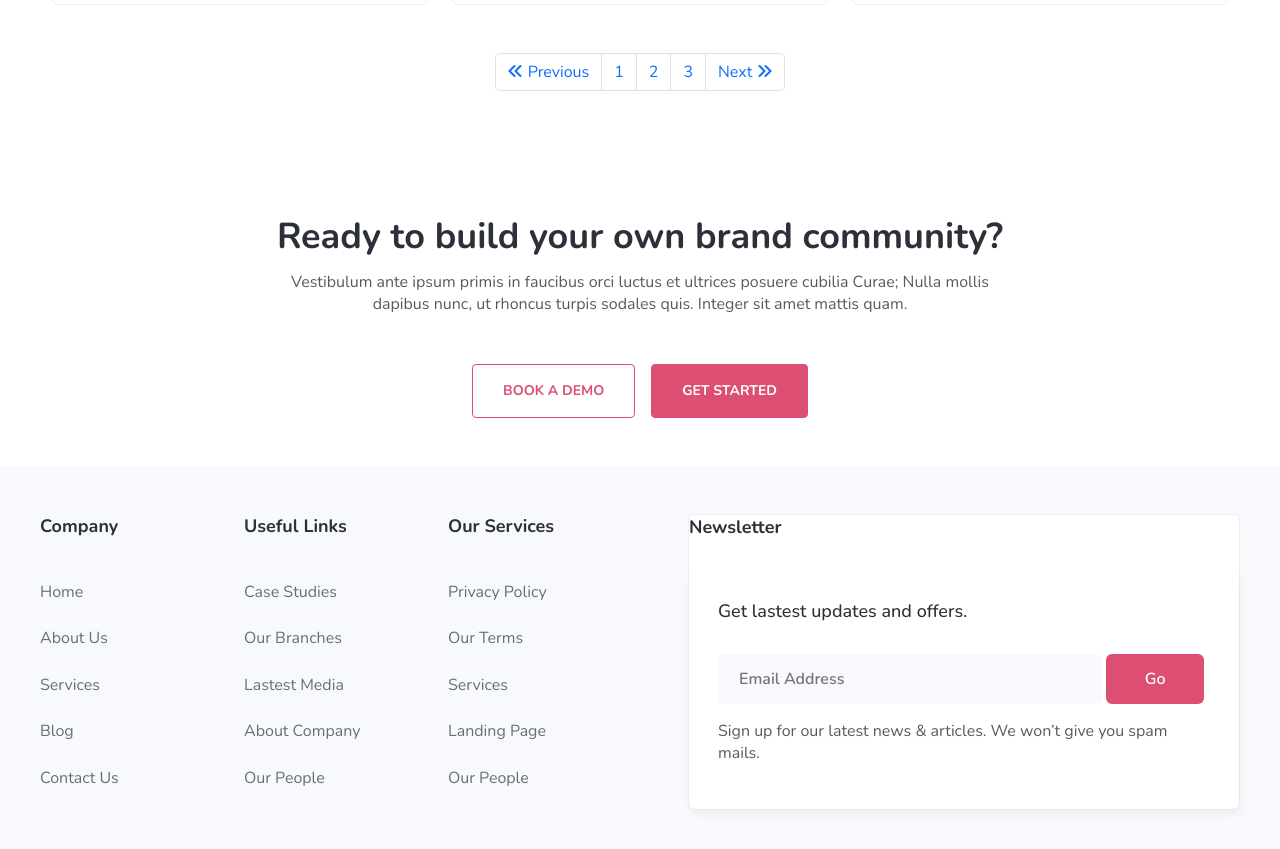
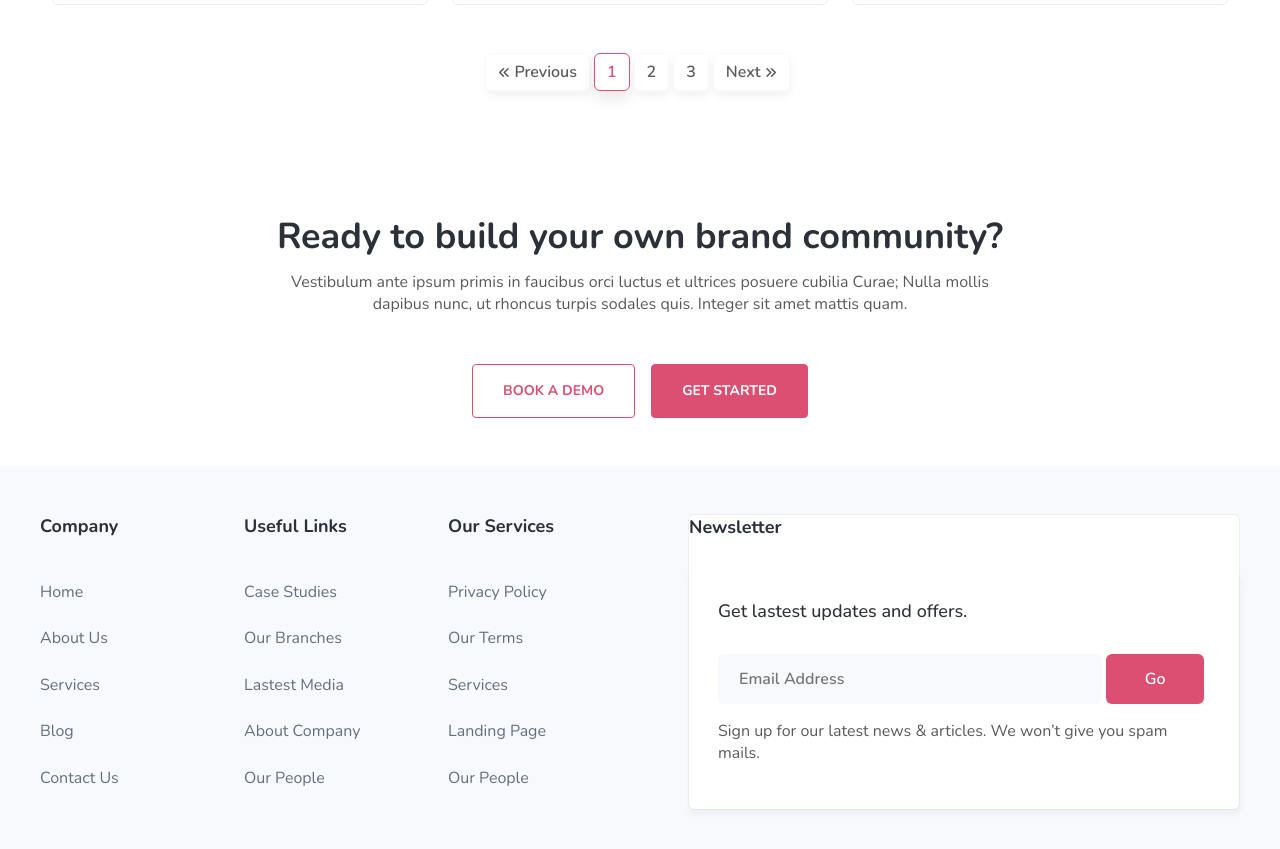
Before and after one commit to kurei01/fe72_capstone-layout, a plain HTML site: page blog-post.html in a window 1280 px wide. Shown: the part 2014-2863 px from the top of the page. Drawn offline with nearby package versions, Linux system fonts and the light colour scheme; files that its build step writes are made by us from their sources.

Commit message:
Update blog_post.scss

```diff
--- a/scss/pages/blog_post.scss
+++ b/scss/pages/blog_post.scss
@@ -3,6 +3,7 @@
 @import "../common/base";
 @import "../layouts/header";
 @import "../layouts/footer";
+
 
 .date {
   @include Text($text-md, $text-extraBold, $white);
@@ -187,4 +188,32 @@
       }
     }
   }
+
+  .pagination{
+    .page-item{
+      .page-link{
+        color: $c1-50;
+        font-weight: $text-semiBold;
+        border: 1px solid $light-bg;
+        margin-right: 5px;
+        border-radius: 6px;
+        box-shadow: 1px 5px 7.5px rgba(196, 196, 196, 0.2);
+        transition: 0.3s ease-in-out;
+        i{
+          font-size: 0.75rem;
+        }
+        &:hover{
+          color: $primary;
+          border-color: $primary;
+          box-shadow: 0 0.5rem 1rem rgba(0, 0, 0, 0.09);
+          background-color: #fff;
+        }
+      }
+      .page-link.active{
+        color: $primary;
+        border-color: $primary;
+        box-shadow: 0 0.5rem 1rem rgba(0, 0, 0, 0.09);
+      }
+    }
+  }
 }
```
